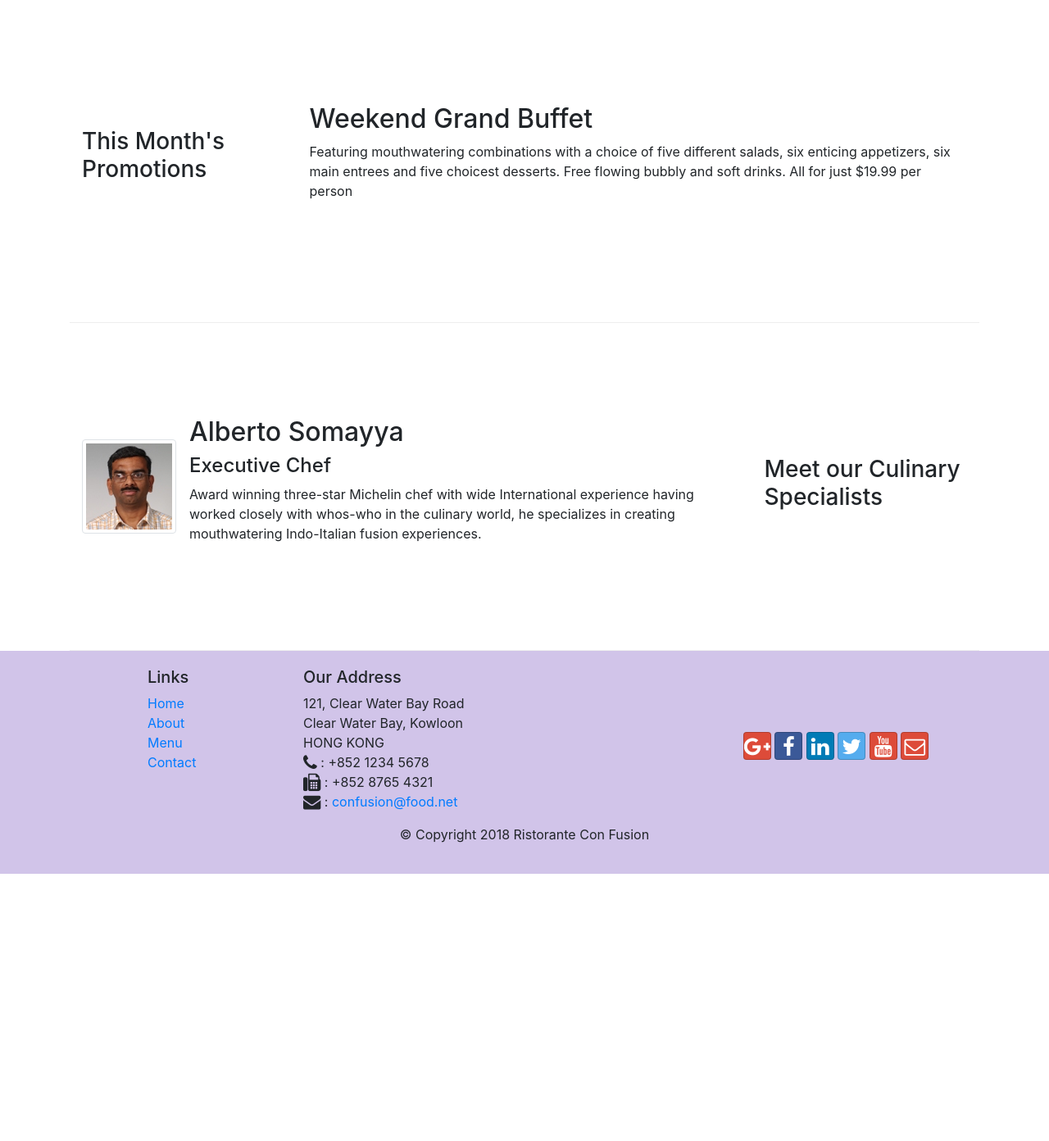
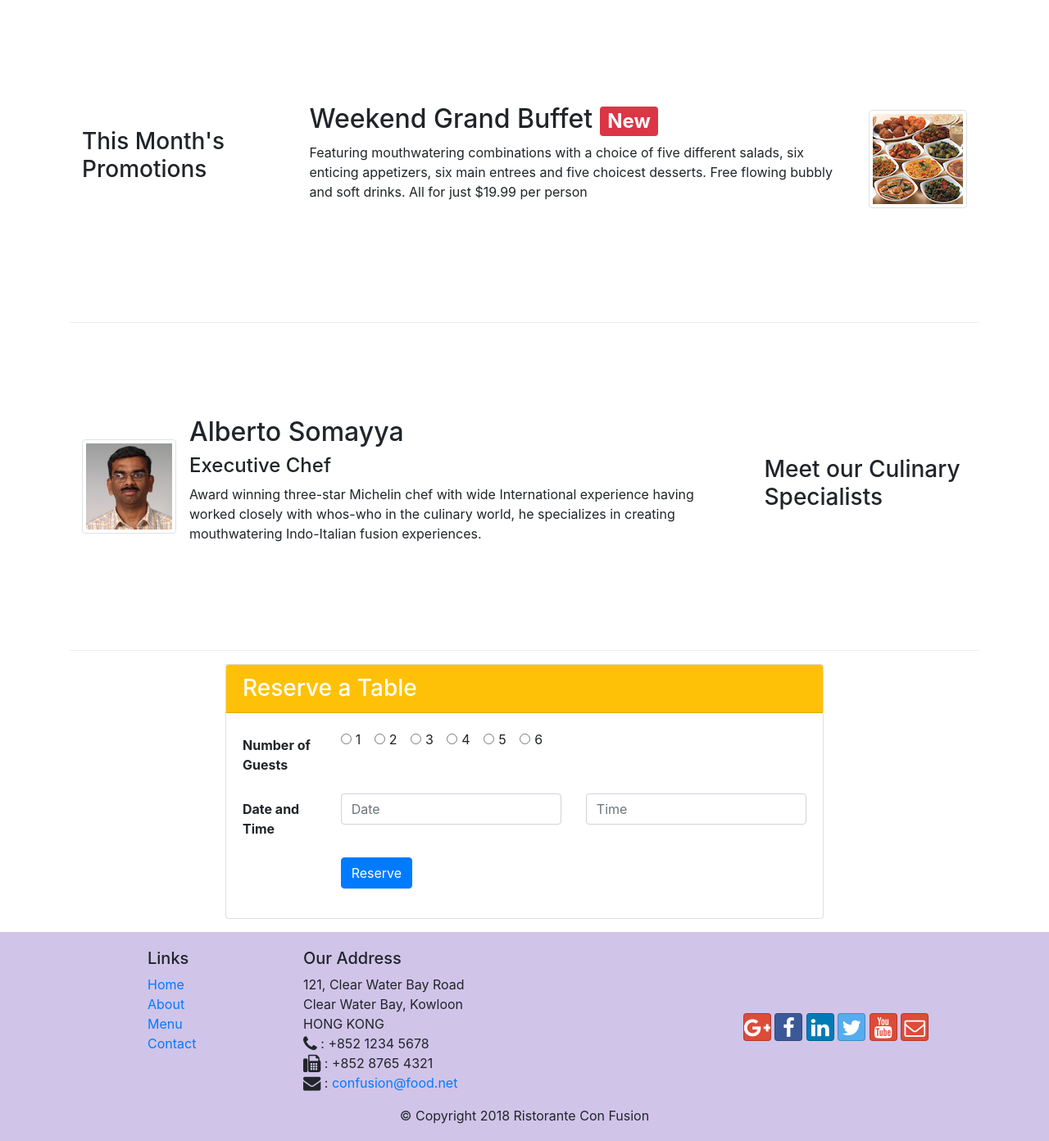
Before and after one commit to Yadav-Rakesh/bootstrap-intro, a website: page index.html in a window 1280 px wide. Shown: the part 740-2132 px from the top of the page at 82% size. Before the commit the page ends 1806 px from the top, so only its background shows below. Drawn offline with nearby package versions, Linux system fonts and the light colour scheme.

Commit message:
Assignment-2

```diff
--- a/index.html
+++ b/index.html
@@ -50,10 +50,22 @@
             <div class="row row-header ">
                 <div class="col-12 col-sm-6 ">
                     <h1>Ristorante con Fusion</h1>
-                    <p>We take inspiration from the World's best cuisines, and create a unique fusion experience. Our lipsmacking creations will tickle your culinary senses!</p>
+                    <p>We take inspiration from the World's best cuisines, and create
+                         a unique fusion experience. Our lipsmacking creations will
+                          tickle your culinary senses!
+                    </p>
                 </div>
-                <div class="col-12 col-sm align-self-center">
-                    <img src="img/logo.png" class="img-fluid">
+                <div class="col-12 col-sm-3 align-self-center">
+                    <div class="d-flex justify-content-center">
+                        <img src="img/logo.png" class="img-fluid">
+                    </div>
+                </div>
+                <div class="col-12 col-sm-3 align-self-center">
+                    <div class="d-flex justify-content-center">
+                        <a href="#reserve" class="btn btn-warning btn-lg text-white">
+                                Reserve Table
+                        </a>
+                    </div>
                 </div>
 
             </div>
@@ -74,7 +86,10 @@
                             <span class="badge badge-danger">Hot</span>
                             <span class="badge badge-pill badge-secondary">$4.99</span>
                         </h2>
-                        <p class="d-none d-sm-block">A unique combination of Indian Uthappam (pancake) and Italian pizza, topped with Cerignola olives, ripe vine cherry tomatoes, Vidalia onion, Guntur chillies and Buffalo Paneer.</p>
+                        <p class="d-none d-sm-block">A unique combination of Indian Uthappam (pancake)
+                             and Italian pizza, topped with Cerignola olives, ripe vine cherry tomatoes,
+                             Vidalia onion, Guntur chillies and Buffalo Paneer.
+                        </p>
                     </div>
                 </div>
             </div>
@@ -82,12 +97,24 @@
 
 
         <div class="row row-content align-items-center">
-            <div class="col-12 col-sm-4 col-md-3">
+            <div class="col-12 col-sm-4 col-md-3 order-sm-first">
                 <h3>This Month's Promotions</h3>
             </div>
             <div class="col-12 col-sm col-md">
-                <h2>Weekend Grand Buffet</h2>
-                <p class="d-none d-sm-block">Featuring mouthwatering combinations with a choice of five different salads, six enticing appetizers, six main entrees and five choicest desserts. Free flowing bubbly and soft drinks. All for just $19.99 per person </p>
+                <div class="media">
+                    <div class="media-body">
+                        <h2 class="mt-0">Weekend Grand Buffet
+                            <span class="badge badge-danger">New</span>
+                        </h2>
+                        <p class="d-none d-sm-block">Featuring mouthwatering combinations with a choice of
+                            five different salads, six enticing appetizers, six main entrees and five
+                            choicest desserts. Free flowing bubbly and soft drinks. All for just
+                            $19.99 per person
+                        </p>
+                    </div>
+                    <img class="d-flex ml-3 img-thumbnail align-self-center"
+                            src="img/buffet.png" alt="Grand Buffet">
+                </div>
             </div>
         </div>
 
@@ -111,6 +138,64 @@
                 </div>
             </div>
         </div>
+
+        <div class="row d-flex justify-content-center mt-3 mb-3">
+            <div class="col-12 col-sm-8 ">
+                <div class="card" id="reserve">
+                    <h3 class="card-header bg-warning text-white">Reserve a Table</h3>
+                    <div class="card-body">
+                        <form>
+                            <div class="form-group row">
+                                <label class="col-lg-2 col-form-label"><strong>Number of Guests</strong></label>
+                                <div class="col-lg-10">
+                                    <div class="form-check form-check-inline">
+                                        <input class="form-check-input" type="radio" name="inlineRadioOptions" id="inlineRadio1" value="option1">
+                                        <label class="form-check-label" for="inlineRadio1">1</label>
+                                    </div>
+                                    <div class="form-check form-check-inline">
+                                        <input class="form-check-input" type="radio" name="inlineRadioOptions" id="inlineRadio2" value="option2">
+                                        <label class="form-check-label" for="inlineRadio2">2</label>
+                                    </div>
+                                    <div class="form-check form-check-inline">
+                                        <input class="form-check-input" type="radio" name="inlineRadioOptions" id="inlineRadio3" value="option3">
+                                        <label class="form-check-label" for="inlineRadio3">3</label>
+                                    </div>
+                                    <div class="form-check form-check-inline">
+                                        <input class="form-check-input" type="radio" name="inlineRadioOptions" id="inlineRadio4" value="option4">
+                                        <label class="form-check-label" for="inlineRadio4">4</label>
+                                    </div>
+                                    <div class="form-check form-check-inline">
+                                        <input class="form-check-input" type="radio" name="inlineRadioOptions" id="inlineRadio5" value="option5">
+                                        <label class="form-check-label" for="inlineRadio5">5</label>
+                                    </div>
+                                    <div class="form-check form-check-inline">
+                                        <input class="form-check-input" type="radio" name="inlineRadioOptions" id="inlineRadio6" value="option6">
+                                        <label class="form-check-label" for="inlineRadio6">6</label>
+                                    </div>
+                                </div>
+                            </div>
+                            <div class="form-group row">
+                                <label class="col-lg-2 col-form-label"><strong>Date and Time</strong></label>
+                                <div class="col-lg-5">
+                                    <input type="text" class="form-control" id="date" name="date" placeholder="Date">
+                                </div>
+                                <div class="col-lg-5">
+                                    <input type="text" class="form-control" id="time" name="time" placeholder="Time">
+                                </div>
+                            </div>
+                            <div class="form-group row">
+                                <div class="offset-lg-2 col-lg-10">
+                                    <button type="submit" class="btn btn-primary text-white">
+                                        Reserve
+                                    </button>
+                                </div>
+                            </div>
+                        </form>
+                    </div>
+                </div>
+            </div>
+        </div>
+
     </div>
 
     <footer class="footer">
```
